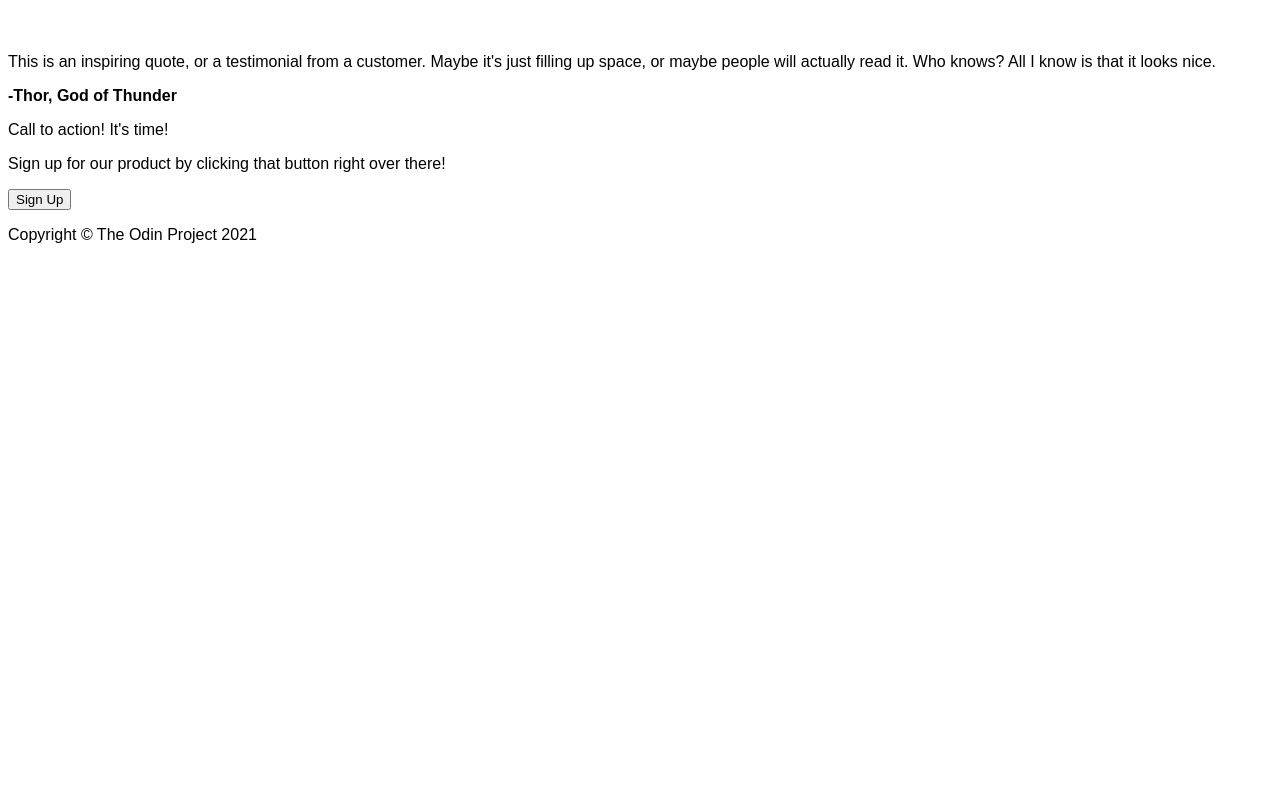
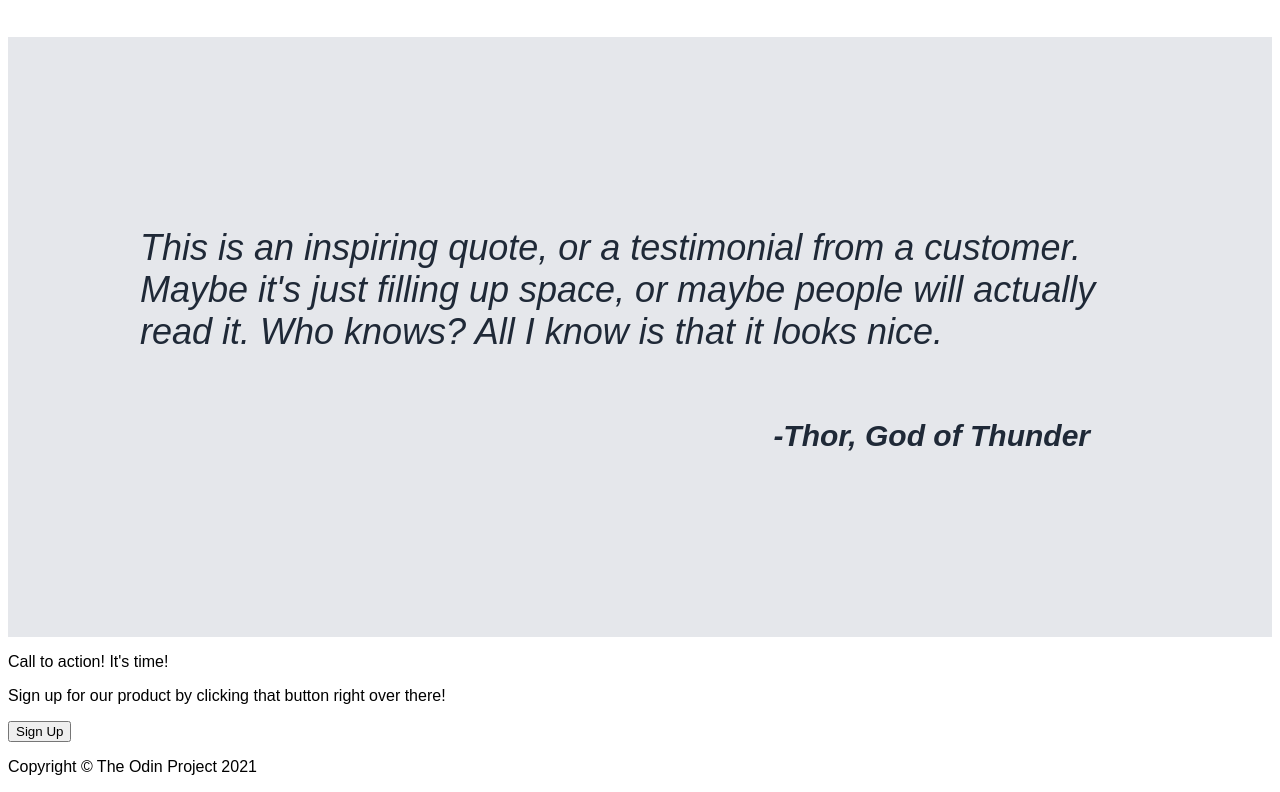
Before and after one commit to skibidibidop/project-landing-page, a plain HTML site: page index.html in a window 1280 px wide. Shown: the part 1425-2217 px from the top of the page. Before the commit the page ends 1685 px from the top, so only its background shows below. Drawn offline with Linux system fonts and the light colour scheme.

Commit message:
Add properties to quotebox

```diff
--- a/index.html
+++ b/index.html
@@ -51,10 +51,12 @@
         </div>
 
         <div class="quotebox">
-            <p>This is an inspiring quote, or a testimonial from a customer. Maybe it's just filling up space, or maybe
+            <p class="quote">This is an inspiring quote, or a testimonial from a customer. Maybe it's just filling up space, or maybe
                 people will actually read it. Who knows? All I know is that it looks nice.
             </p>
-            <p><strong>-Thor, God of Thunder</strong></p>
+            <div class="author">
+                <p><strong>-Thor, God of Thunder</strong></p>
+            </div>
         </div>
 
         <div class="callbox-out">
--- a/style.css
+++ b/style.css
@@ -109,3 +109,28 @@ a {
     border: 5px solid #3882F6;
     border-radius: 10px;
 }
+
+.quotebox {
+    display: flex;
+    flex: 1, 1, 0;
+    height: 600px;
+    flex-direction: column;
+    flex-wrap: wrap;
+    background-color: #e5e7eb;
+    font-size: 36px;
+    font-style: italic;
+    font-weight: light;
+    color: #1f2937;
+    align-items: center;
+    justify-content: center;
+}
+
+.quote {
+    width: 1000px;
+}
+
+.author {
+    width: 900px;
+    text-align: right;
+    font-size: 30px;
+}
```
